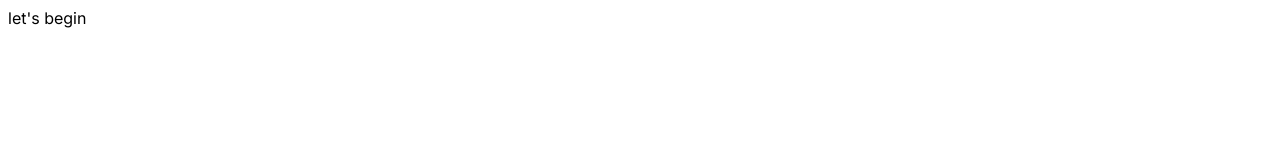
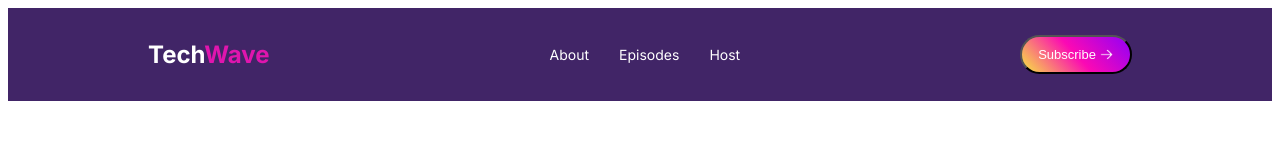
Before and after one commit to ahsabbir476-cloud/assignmenttwo, a plain HTML site: page index.html in a window 1280 px wide. Drawn offline with Linux system fonts and the light colour scheme.

Commit message:
Navbar completed

```diff
--- a/index.html
+++ b/index.html
@@ -10,6 +10,18 @@
 <link href="https://fonts.googleapis.com/css2?family=Inter:ital,opsz,wght@0,14..32,100..900;1,14..32,100..900&display=swap" rel="stylesheet">
 </head>
 <body class="inter-uniquifier">
-    let's begin
+    <head>
+        <nav class="nav-bar">
+            <h4 class="logo">Tech<span class="logo-color">Wave</span></h4>
+            <ul class="nav-link">
+                <li><a  class="items" href="">About</a></li>
+                <li><a  class="items" href="">Episodes</a></li>
+                <li><a  class="items" href="">Host</a></li>
+            </ul>
+            <div>
+                <button class="btn">Subscribe <img src="./assets/ArrowRight.png" alt=""></button>
+            </div>
+        </nav>
+    </head>
 </body>
 </html>
--- a/style.css
+++ b/style.css
@@ -1,5 +1,64 @@
+*{
+    padding: 0;
+}
 
 .inter-uniquifier {
   font-family: "Inter", sans-serif;
   font-optical-sizing: auto;
 }
+
+
+
+
+
+/* Navbar related style */
+
+.nav-bar{
+    width: 100%;
+    min-height: 76px;
+    display: flex;
+    justify-content: space-around;
+    background-color: #412567;
+    color: white;
+    align-items: center;
+}
+
+.nav-link{
+    list-style-type: none;
+    display: flex;
+    gap: 30px;
+    color: white;
+    font-size: 14px;
+    color: ;
+}
+
+.logo{
+    font-size: 24px;
+    cursor: pointer;
+}
+
+.logo-color{
+   color: rgba(253, 19, 187, 0.849)
+}
+
+.items{
+    color: white;
+    text-decoration: none;
+    font-size: 14px;
+}
+
+.btn{
+    padding: 10px 16px;
+    font-size: 13px;
+    border-radius: 10000px;
+    background: var(--Linear, linear-gradient(47.64deg, rgba(247, 233, 63, 1),rgba(251, 9, 180, 1),rgba(145, 0, 248, 1)));
+    display: flex;
+    align-items: center;
+    gap: 3px;
+    color: white;
+    cursor: pointer;
+}
+
+.btn img{
+    max-width: 15px;
+}
```
Also changed, not shown: assets/ArrowRight.png (added).
